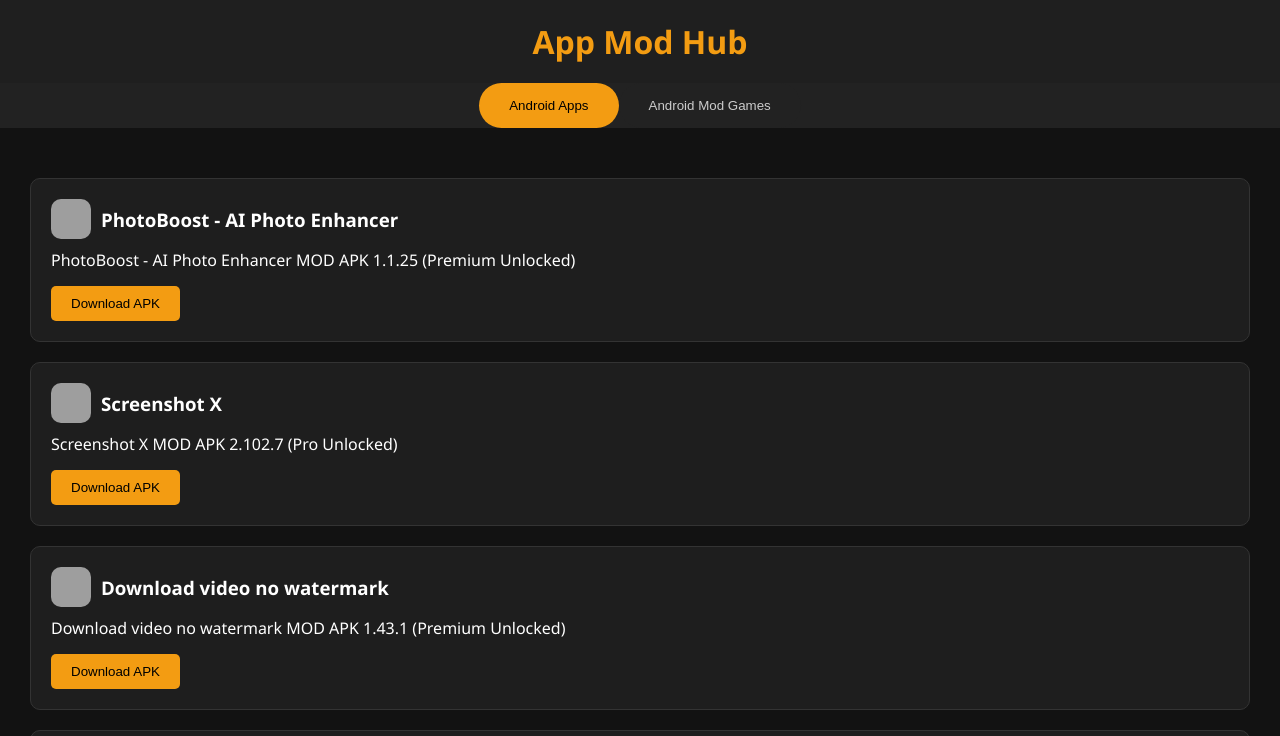
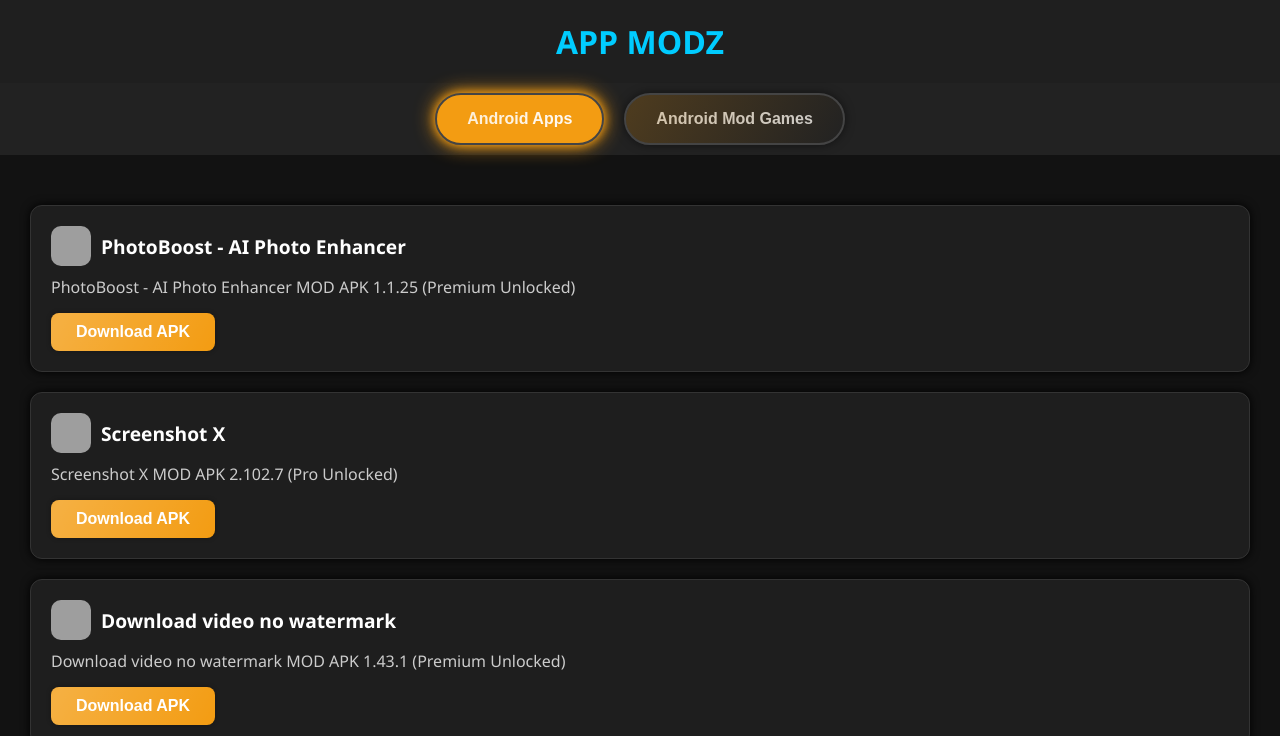
Before and after one commit to ruhan91/rmod, a plain HTML site: page index.html in a window 1280 px wide. Shown: the top 736 px of the page. Drawn offline with Linux system fonts and the light colour scheme; grey boxes are pictures that could not be loaded.

Commit message:
Update index.html

```diff
--- a/index.html
+++ b/index.html
@@ -4,7 +4,7 @@
   <meta charset="UTF-8" />
   <meta name="viewport" content="width=device-width, initial-scale=1.0"/>
   <title>App Mod Hub</title>
-  <style>
+ <style>
     body {
       font-family: 'Segoe UI', sans-serif;
       margin: 0;
@@ -23,29 +23,60 @@
 
     header h1 {
       margin: 0;
-      color: #f39c12;
+      color: #00ccff;
     }
 
     .tabs {
       display: flex;
       justify-content: center;
       background: #222;
+      padding: 10px 0;
     }
 
     .tab-button {
       padding: 15px 30px;
       cursor: pointer;
+      font-weight: bold;
       border-radius: 50px;
       background: #222;
       color: #ccc;
-      border: none;
-      outline: none;
-      transition: 0.3s;
+      border: 2px solid #444;
+      margin: 0 10px;
+      font-size: 16px;
+      transition: 0.3s ease;
+      position: relative;
+      overflow: hidden;
+      z-index: 1;
+      box-shadow: 0 0 10px rgba(0, 0, 0, 0.5);
+    }
+
+    .tab-button::before {
+      content: "";
+      position: absolute;
+      top: 0;
+      left: -100%;
+      width: 200%;
+      height: 100%;
+      background: linear-gradient(120deg, transparent, rgba(243, 156, 18, 0.2), transparent);
+      transition: left 0.4s ease-in-out;
+      z-index: 0;
+    }
+
+    .tab-button:hover::before {
+      left: 0;
+    }
+
+    .tab-button:hover {
+      color: #fff;
+      border-color: #f39c12;
+      box-shadow: 0 0 10px #f39c12, 0 0 20px #f39c12;
+      animation: glow 1.5s infinite alternate, bounce 0.8s ease-in-out;
     }
 
     .tab-button.active {
       background: #f39c12;
-      color: #000;
+      color: #ffffff;
+      box-shadow: 0 0 10px #f39c12, 0 0 20px #f39c12;
     }
 
     .tab-content {
@@ -62,20 +93,25 @@
     .app-card {
       background: #1e1e1e;
       border: 1px solid #333;
-      border-radius: 10px;
+      border-radius: 12px;
       padding: 20px;
       margin: 20px 0;
+      box-shadow: 0 0 10px #000;
+      transition: 0.3s ease;
     }
+
 
     .app-card h3 {
       margin: 0 0 10px;
       display: flex;
       align-items: center;
       gap: 10px;
+      font-size: 1.2em;
     }
 
     .app-card p {
       margin: 0 0 15px;
+      color: #ccc;
     }
 
     .app-logo {
@@ -86,17 +122,37 @@
 
     .download-btn {
       background: #f39c12;
-      color: #000;
-      padding: 10px 20px;
+      color: #ffffff;
+      padding: 10px 25px;
       border: none;
-      border-radius: 5px;
+      border-radius: 8px;
+      font-weight: bold;
       cursor: pointer;
-      transition: 0.3s;
+      font-size: 16px;
+      transition: 0.3s ease;
+      position: relative;
+      overflow: hidden;
+      z-index: 1;
+      box-shadow: 0 0 5px rgba(0, 0, 0, 0.3);
     }
 
-    .download-btn:hover {
-      background: #e67e22;
+    .download-btn::before {
+      content: "";
+      position: absolute;
+      top: 0;
+      left: -100%;
+      width: 200%;
+      height: 100%;
+      background: linear-gradient(120deg, transparent, rgba(255, 255, 255, 0.2), transparent);
+      transition: left 0.4s ease-in-out;
+      z-index: 0;
     }
+
+    .download-btn:hover::before {
+      left: 0;
+    }
+
+
 
     footer {
       background: #1f1f1f;
@@ -113,15 +169,42 @@
     }
 
     @keyframes fadeIn {
-      from { opacity: 0; transform: translateY(10px); }
-      to { opacity: 1; transform: translateY(0); }
+      from {
+        opacity: 0;
+        transform: translateY(10px);
+      }
+      to {
+        opacity: 1;
+        transform: translateY(0);
+      }
+    }
+
+    @keyframes glow {
+      0% {
+        box-shadow: 0 0 5px #f39c12, 0 0 10px #f39c12;
+      }
+      100% {
+        box-shadow: 0 0 20px #f39c12, 0 0 30px #f39c12;
+      }
+    }
+
+    @keyframes bounce {
+      0% {
+        transform: translateY(0);
+      }
+      50% {
+        transform: translateY(-10px);
+      }
+      100% {
+        transform: translateY(0);
+      }
     }
   </style>
 </head>
 <body>
 
   <header>
-    <h1>App Mod Hub</h1>
+    <h1>APP MODZ</h1>
   </header>
 
   <div class="tabs">
@@ -308,13 +391,6 @@
 
 
 
-
-
-
-
-
-
-
   <div id="pc" class="tab-content">
     <div class="app-card">
       <h3><img src="https://images.sftcdn.net/images/t_app-icon-s/p/c78b1e6e-96bf-11e6-9f04-00163ed833e7/2882878425/vlc-media-player-Download-VLC-Media-Player.jpg" class="app-logo" alt="VLC Logo">VLC Media Player</h3>
@@ -334,7 +410,7 @@
 
   <footer>
     <div>Developed By Ruhan</div>
-    &copy; 2025 App Mod Hub. All rights reserved.
+    &copy; 2025 App Mod. All rights reserved.
   </footer>
 
   <script>
```
